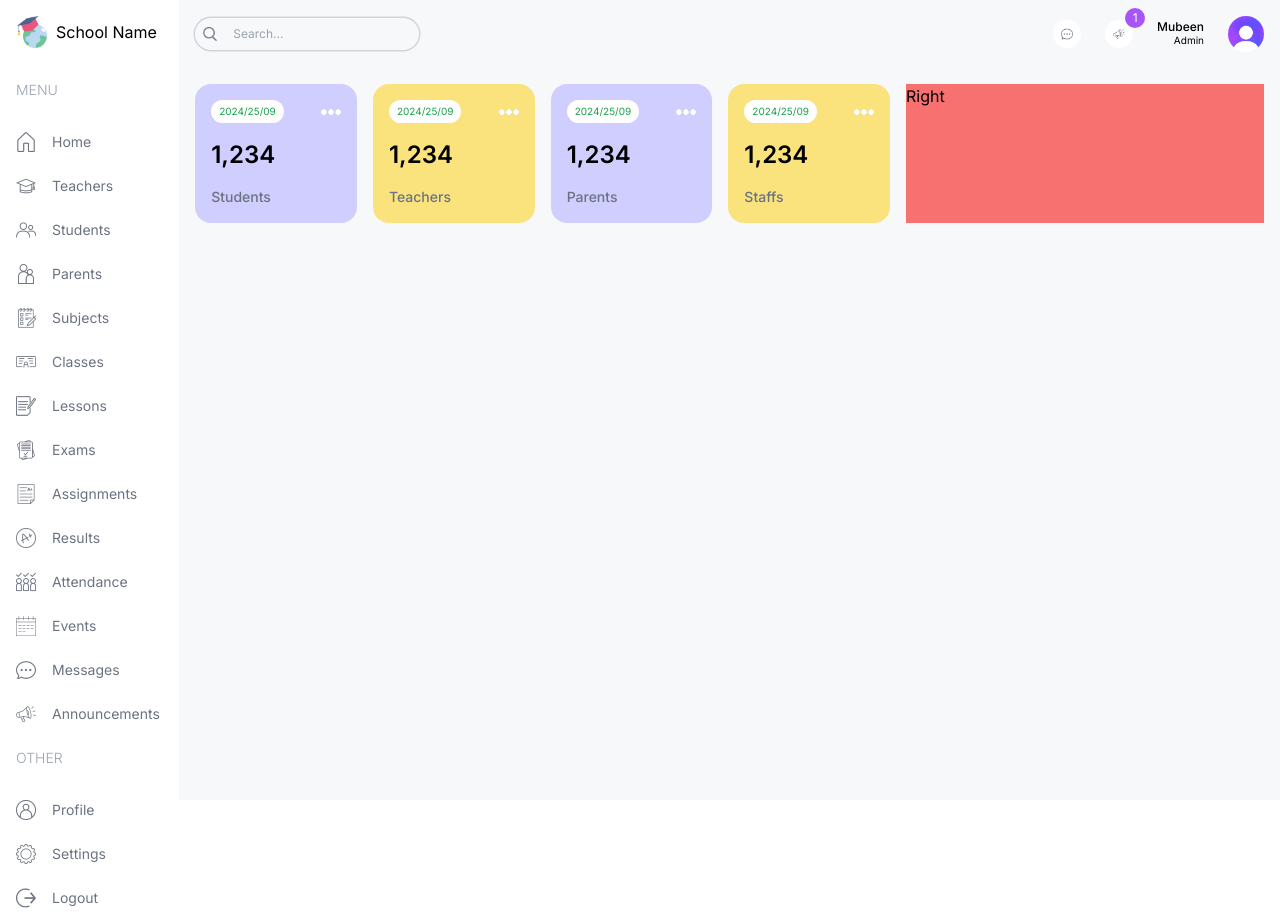
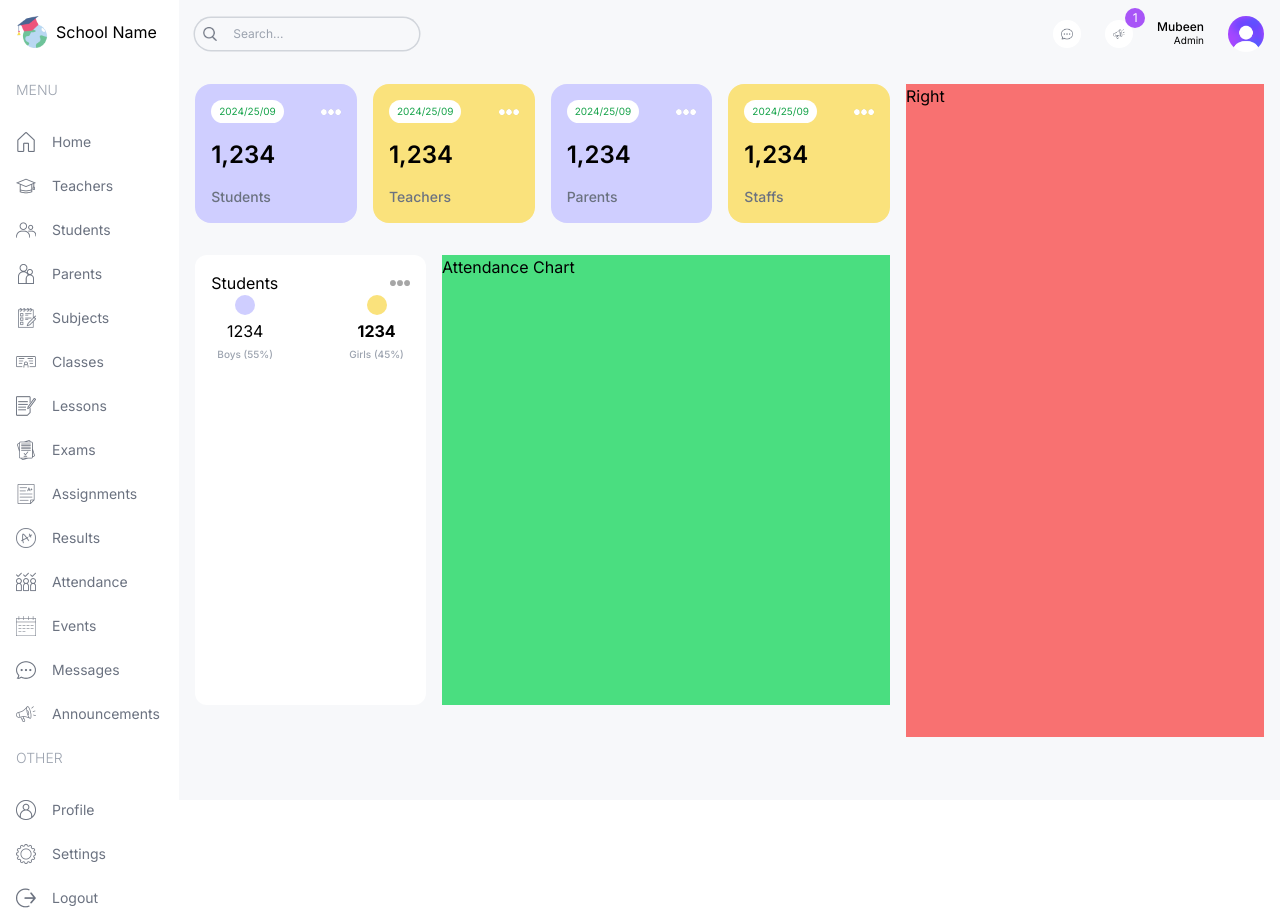
Before and after one commit to mubeenyasin72/school-management-system, a Next.js app: page /admin in a window 1280 px wide. Built offline with nearby package versions, Linux system fonts and the light colour scheme.

Commit message:
working on the recharts

```diff
--- a/src/app/(dashboard)/admin/page.tsx
+++ b/src/app/(dashboard)/admin/page.tsx
@@ -1,10 +1,11 @@
+import CountChart from "@/components/CountChart";
 import UserCards from "@/components/UserCards";
 
 const AdminPage = () => {
   return (
     <div className="p-4 flex gap-4 flex-col md:flex-row">
       {/* Left */}
-      <div className=" w-full lg:w-[66%]">
+      <div className=" w-full lg:w-[66%] flex flex-col gap-8">
         {/* User Cards */}
         <div className=" flex gap-4 justify-between flex-wrap">
           <UserCards type="student" />
@@ -12,6 +13,17 @@ const AdminPage = () => {
           <UserCards type="parent" />
           <UserCards type="staff" />
         </div>
+        {/* MIDDLE CHARTS */}
+        <div className="flex gap-4 flex-col lg:flex-row">
+          {/* Count Chart */}
+          <div className="w-full lg:w-[34%] h-[450px]">
+            <CountChart />
+          </div>
+          {/* Attendance Chart */}
+          <div className="w-full lg:w-[66%] h-[450px] bg-green-400">Attendance Chart</div>
+        </div>
+        {/* BOTTOM CHARTS */}
+        <div className=""></div>
       </div>
       {/* Right */}
       <div className="w-full lg:w-[34%] bg-red-400">Right</div>
--- /dev/null
+++ b/src/components/CountChart.tsx
@@ -0,0 +1,102 @@
+"use client";
+import {
+    RadialBarChart,
+    RadialBar,
+    Legend,
+    ResponsiveContainer,
+} from "recharts";
+import Image from "next/image";
+
+const data = [
+    {
+        name: "18-24",
+        uv: 31.47,
+        pv: 2400,
+        fill: "#8884d8",
+    },
+    {
+        name: "25-29",
+        uv: 26.69,
+        pv: 4567,
+        fill: "#83a6ed",
+    },
+    {
+        name: "30-34",
+        uv: 15.69,
+        pv: 1398,
+        fill: "#8dd1e1",
+    },
+    {
+        name: "35-39",
+        uv: 8.22,
+        pv: 9800,
+        fill: "#82ca9d",
+    },
+    {
+        name: "40-49",
+        uv: 8.63,
+        pv: 3908,
+        fill: "#a4de6c",
+    },
+    {
+        name: "50+",
+        uv: 2.63,
+        pv: 4800,
+        fill: "#d0ed57",
+    },
+    {
+        name: "unknow",
+        uv: 6.67,
+        pv: 4800,
+        fill: "#ffc658",
+    },
+];
+
+const style = {
+    top: "50%",
+    right: 0,
+    transform: "translate(0, -50%)",
+    lineHeight: "24px",
+};
+
+const CountChart = () => {
+    return (
+        <div className="bg-white rounded-xl w-full h-full p-4">
+            {/* TITLE */}
+            <div className="flex justify-between items-center">
+                <h1>Students</h1>
+                <Image src={"/moreDark.png"} alt="" width={20} height={20} className="cursor-pointer"/>
+            </div>
+            {/* CHART */}
+            <div className="">
+                <ResponsiveContainer width="100%" height="100%">
+                    <RadialBarChart cx="50%" cy="50%" innerRadius="10%" outerRadius="80%" barSize={10} data={data}>
+                        <RadialBar
+                            // minAngle={15}
+                            label={{ position: 'insideStart', fill: '#fff' }}
+                            background
+                            // clockWise
+                            dataKey="uv"
+                        />
+                        <Legend iconSize={10} layout="vertical" verticalAlign="middle" wrapperStyle={style} />
+                    </RadialBarChart>
+                </ResponsiveContainer>
+            </div>
+            {/* BOOTOM */}
+            <div className="flex gap-16 justify-around">
+                <div className="flex flex-col items-center gap-1">
+                    <div className="bg-Purple rounded-full w-5 h-5"></div>
+                    <h1>1234</h1>
+                    <h2 className="text-[10px] text-gray-400 font-medium">Boys (55%)</h2>
+                </div>
+                <div className="flex flex-col items-center gap-1">
+                    <div className="bg-Yellow rounded-full w-5 h-5"></div>
+                    <h1 className="font-bold">1234</h1>
+                    <h2 className="text-[10px] text-gray-400 font-medium">Girls (45%)</h2>
+                </div>
+            </div>
+        </div>
+    );
+};
+
+export default CountChart;
```
